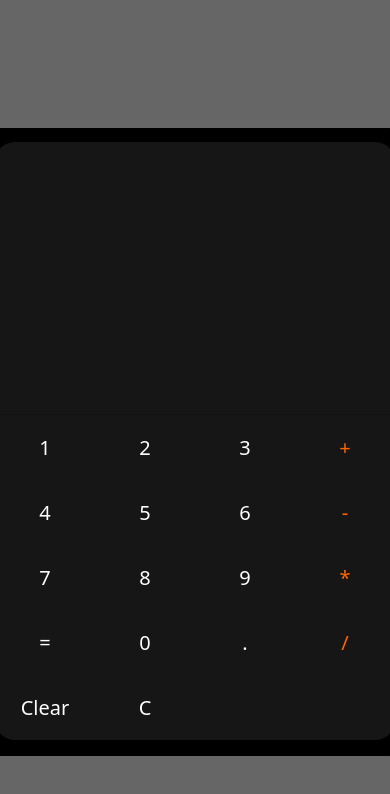
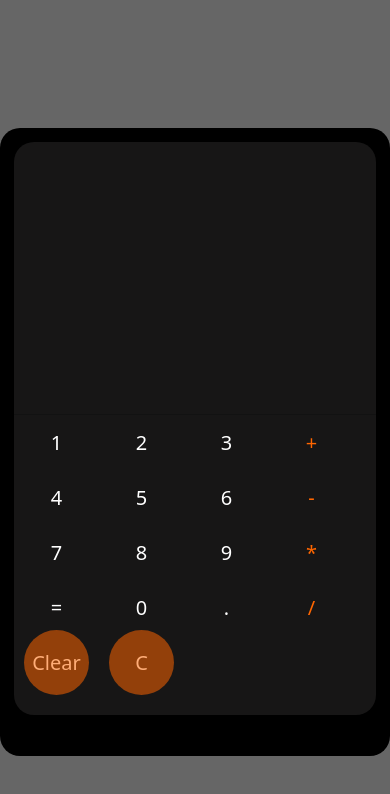
Before and after one commit to KritiusOne/Calculadora-REACT, a React (Create React App) app: page / in a window 390 px wide. Shown: the top 794 px of the page. Built offline with nearby package versions, Linux system fonts and the light colour scheme; the HTML template or start-up script is replaced by a standard one.

Commit message:
solucion al problema del punto, aunque hay que mejorar el codigo para limpiarlo. Intento de mejora de los estilos en responsive desing pero sin resultados aparentes

```diff
--- a/src/App.js
+++ b/src/App.js
@@ -31,17 +31,20 @@ function App() {
     }
   }
   const aggPunto = (e)=>{
-    if(punto){
+    let aux = mantenimiento.filter((x) => x=== '.');
+    console.log(aux);
+    if(punto && aux.length === 0){
       setActual(actual + e);
       setPunto(false);
     }
+    console.log(aux);
   }
   const calcularResultado = () => {
     if(actual && anterior){
-      setActual(evaluate(anterior+operator+actual));
+      setAnterior(evaluate(anterior+operator+actual));
       setOperator('');
-      setAnterior('');
-      !actual.includes('.') ? setPunto(true) : setPunto(false);
+      setActual('');
+      setPunto(true);
     }
   }
   const clear = () =>{
@@ -62,9 +65,10 @@ function App() {
       setOperator('');
       let aux = [...anterior];
       let ayuda = aux.filter((x) => x === '.');
-      ayuda ? setPunto(false) : setPunto(true);
+      ayuda[0] === '.'? setPunto(false) : setPunto(true);
       setActual(anterior);
       setAnterior('');
+      console.log(ayuda);
     }
     console.log(mantenimiento);
   }
--- a/src/STYLE-SHEET/boton.css
+++ b/src/STYLE-SHEET/boton.css
@@ -1,7 +1,8 @@
 .app-calc-keypad{
+	height: 50%;
 	display: grid;
-	grid-template-columns: repeat(4, 100px);
-	grid-template-rows: repeat(5, 65px);
+	grid-template-columns: repeat(4, 1fr);
+	grid-template-rows: repeat(5, 1fr);
 	border: none;
 	font-size: 20px;
 	text-align: center;
@@ -15,8 +16,22 @@
 	align-items: center;
 	color: #fff;
 	border-radius: 50%;
+	user-select: none;
+}
+.app-calc-keypad-button:hover{
+	background-color: #88888811;
 }
 .Operador{
 	color: #ff6600;
 	text-align: center;
 }
+.Operador:hover{
+	background-color: #fff;
+}
+
+@media (max-width: 800px){
+	.app-calc-keypad{
+		grid-template-columns: repeat(4, 85px);
+		grid-template-rows: repeat(5, 55px);
+	}
+}
--- a/src/STYLE-SHEET/botonClear.css
+++ b/src/STYLE-SHEET/botonClear.css
@@ -2,3 +2,11 @@
     z-index: 100;
     color: #fff;
 }
+.boton-clear::after{
+    content: '';
+    width: 65px;
+    height: 65px;
+    border-radius: 50%;
+    background-color: #f608;
+    position: absolute;
+}
```
Also changed, not shown: src/App.css (line endings or trailing spaces).
